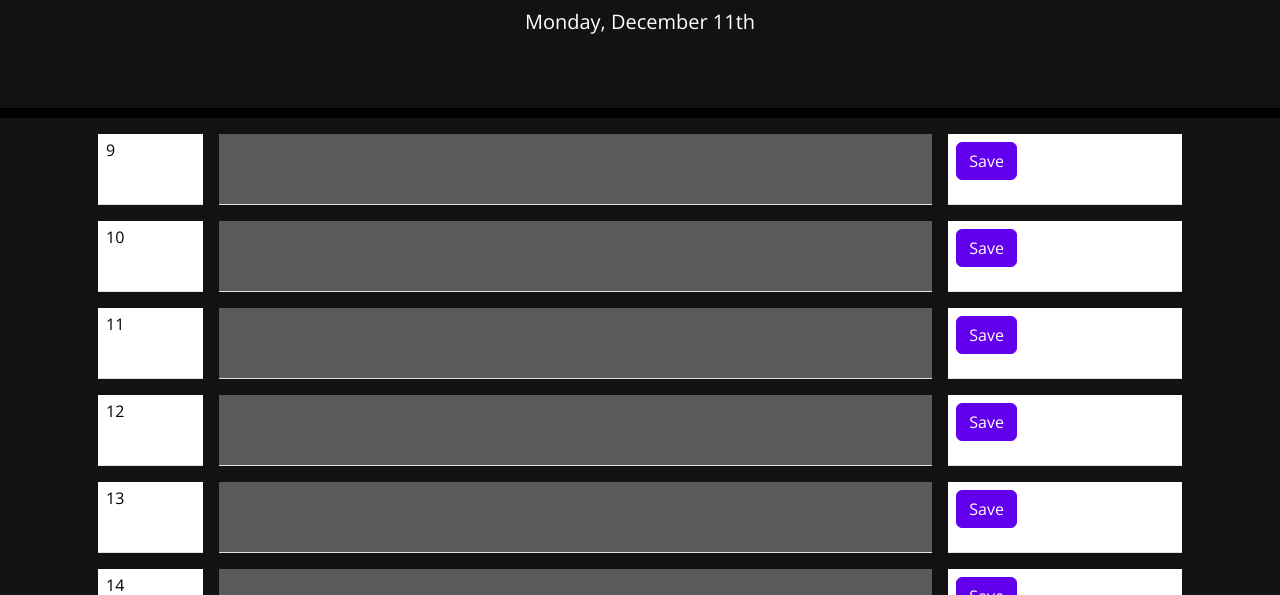
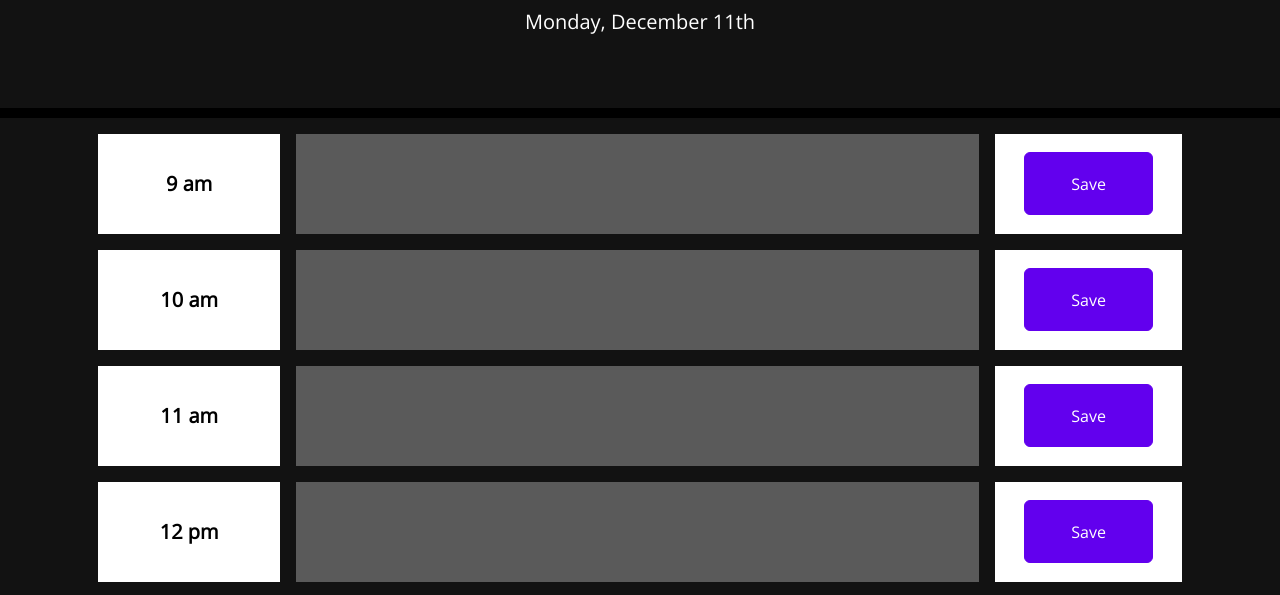
Before and after one commit to josh484/work-day-scheduler, a plain HTML site: page index.html in a window 1280 px wide. Shown: the part 169-764 px from the top of the page. Drawn offline with nearby package versions, Linux system fonts and the light colour scheme.

Commit message:
some more css added to make the page look better by changing the format of the page.

```diff
--- a/assets/js/java.js
+++ b/assets/js/java.js
@@ -1,3 +1,4 @@
+/*  */
 $(function(){
     var textCDay = $("#currentDay");
 
@@ -5,7 +6,7 @@ $(function(){
     var getDay = dayjs();
     textCDay.text(getDay.format("dddd, MMMM  Do"));
 
-    var tableTime = [9,10,11,12,13,14,15,16,19];
+    var tableTime = [9,10,11,12,13,14,15,16,17];
     var startofHour = dayjs().startOf('hour');
 
 
@@ -24,7 +25,12 @@ $(function(){
             inputContent.text(dataContent);
         }
 
-        tableTimeGetter.text(tableTime[i]);
+        if (tableTime[i] >= 12){
+            tableTimeGetter.text(tableTime[i] + " pm");
+        } else{
+            tableTimeGetter.text(tableTime[i] + " am");
+        }
+
 
         tableContent.append(inputContent)
         tableSaver.append(button);
@@ -51,6 +57,8 @@ $(function(){
 
 
     }
+
+
     $('#putContent').delegate('.btn','click', function(event){
         event.preventDefault();
         var clickedItem = $(event.target);
--- a/assets/style.css
+++ b/assets/style.css
@@ -47,6 +47,8 @@ header {
 .saveBtn {
   background-color: #6200EE;
   color: white;
+  height: 75%;
+  width: 75%;
 }
 
 .btn-primary {
@@ -80,12 +82,20 @@ td {
   color: white;
   padding: 0;
   margin: 0;
+  text-align: center;
+  vertical-align: middle;
+  border: none;
+  height: 100px;
+  font-size: 20px;
+  font-weight: bold;
 }
 
 textarea {
   background: transparent;
   border: none;
   width: 100%;
+  height: 100%;
+  color: white;
 
 }
 
```
